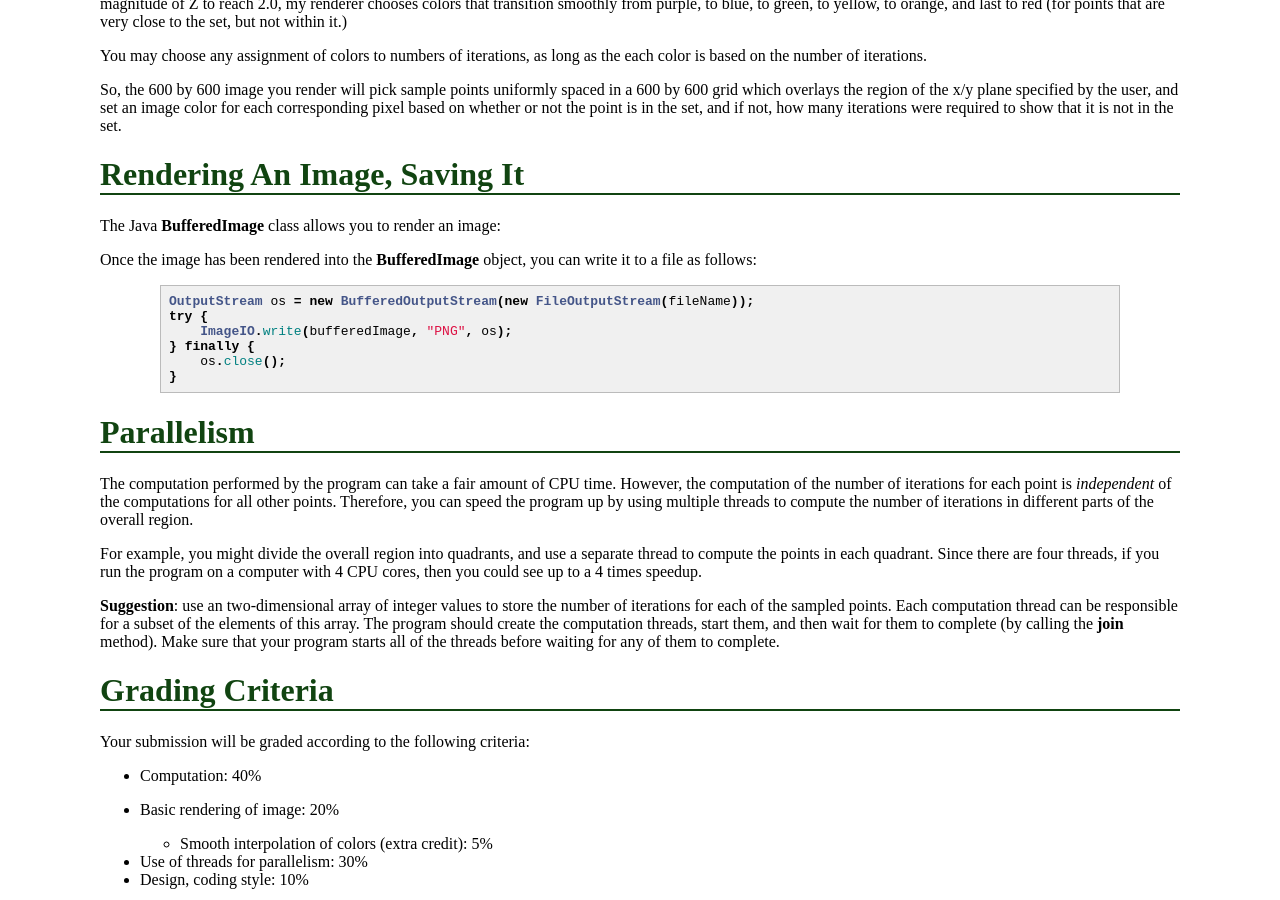
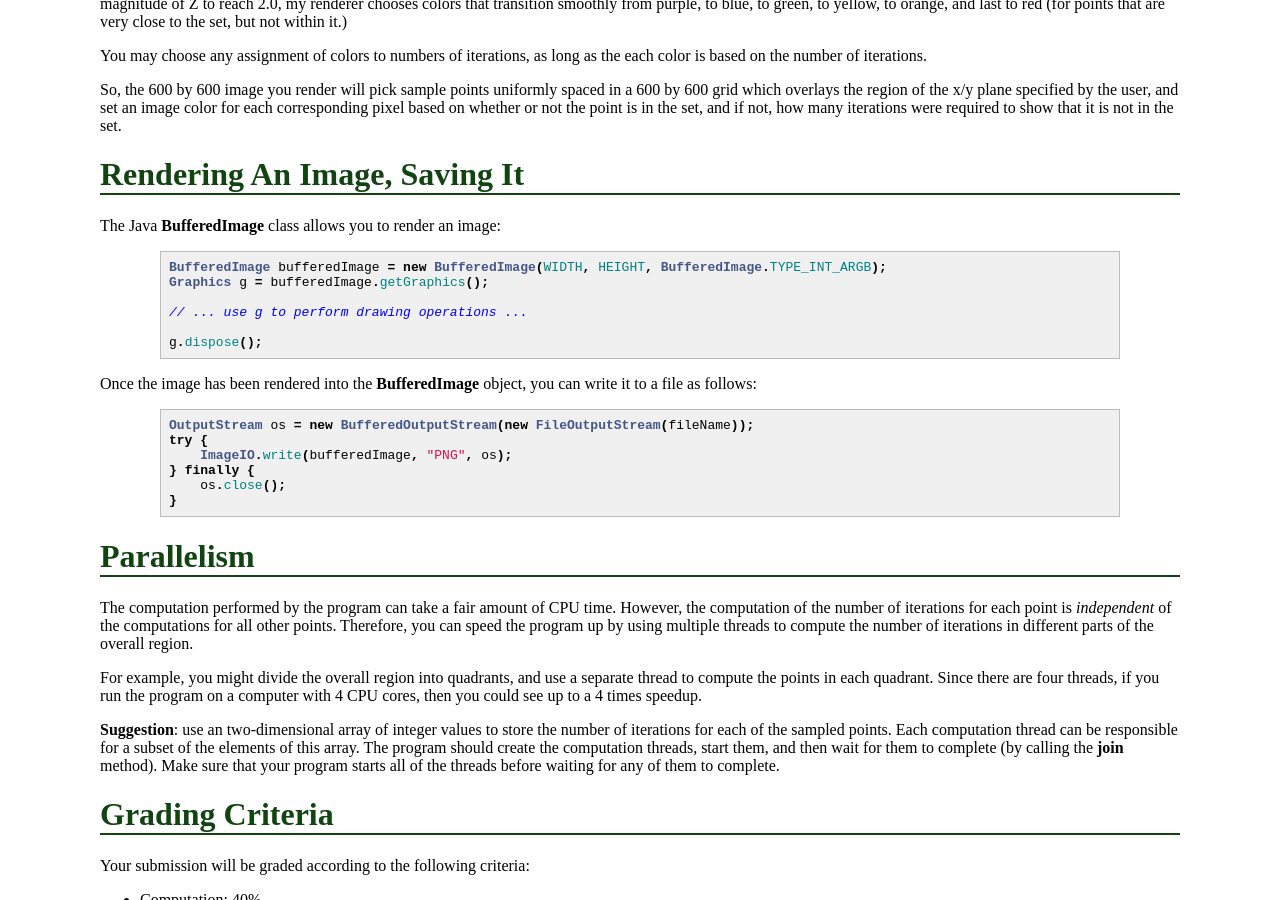
Before and after one commit to ycpcs/cs201-summer2014, a Jekyll site: the page built from assign/assign05.md, in a window 1280 px wide and 900 px high, scrolled down 1764 px. Built offline with Jekyll 4.4.1, drawn with Linux system fonts in a browser that asks for light colours; Markdown is read by kramdown in place of the engine named in the settings.

Commit message:
add example code for image rendering

```diff
--- a/assign/assign05.md
+++ b/assign/assign05.md
@@ -86,6 +86,15 @@ Rendering An Image, Saving It
 
 The Java **BufferedImage** class allows you to render an image:
 
+{% highlight java %}
+BufferedImage bufferedImage = new BufferedImage(WIDTH, HEIGHT, BufferedImage.TYPE_INT_ARGB);
+Graphics g = bufferedImage.getGraphics();
+
+// ... use g to perform drawing operations ...
+
+g.dispose();
+{% endhighlight %}
+
 Once the image has been rendered into the **BufferedImage** object, you can write it to a file as follows:
 
 {% highlight java %}
```
